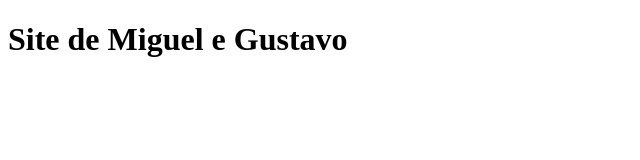
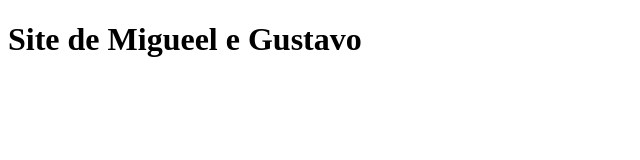
Before and after one commit to MiguelCoolGamer/Miguel-e-Gustavo-cool-site, a plain HTML site: page index.html in a window 1280 px wide. Shown: the whole page, without its empty margins (0-640 px from the left). Drawn offline with Linux system fonts and the light colour scheme.

Commit message:
Update index.html

```diff
--- a/index.html
+++ b/index.html
@@ -4,6 +4,6 @@
 
   </head>
   <body>
-    <h1>Site de Miguel e Gustavo</h1>
+    <h1>Site de Migueel e Gustavo</h1>
   </body>
 </html>
```
